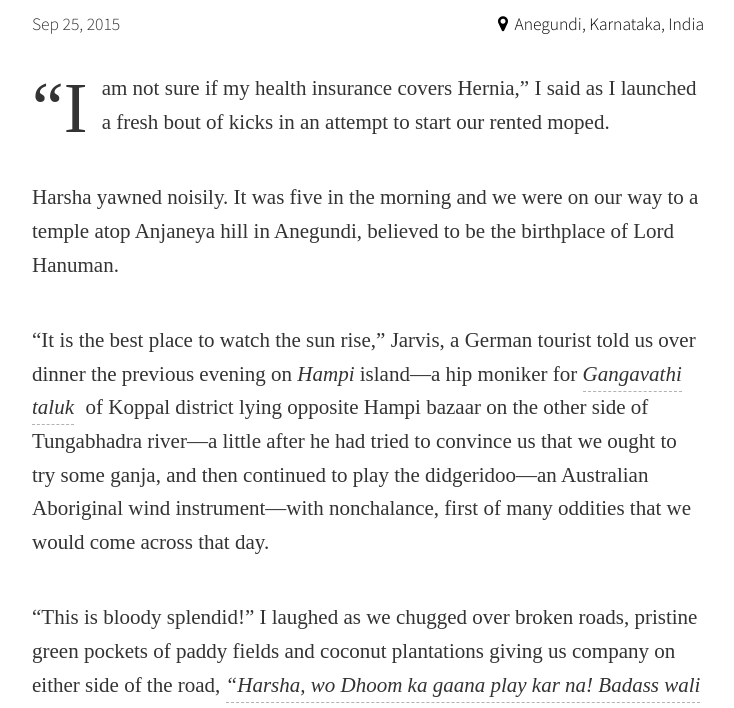
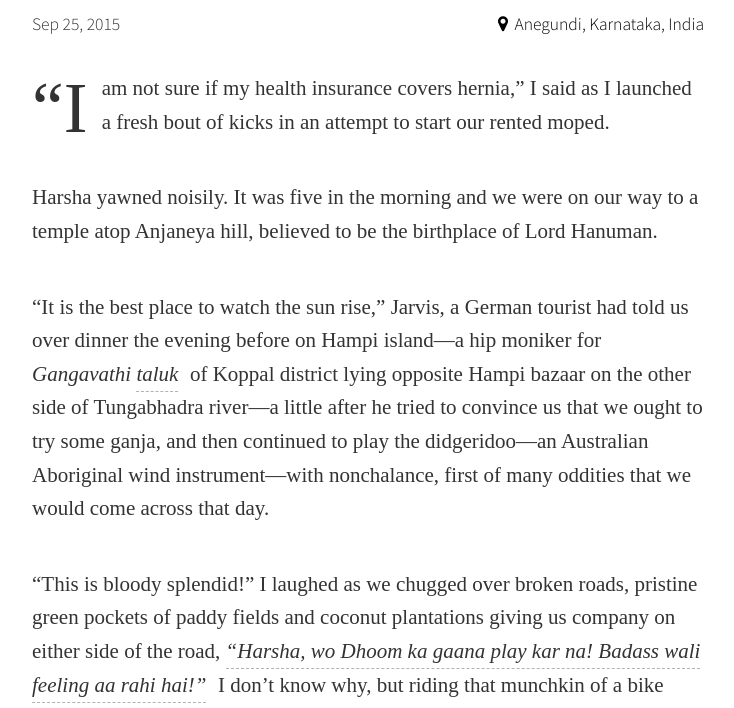
Before and after one commit to harshac/darbadar, a Jekyll site: the page built from _posts/2015-09-25-anegundi.md, in a window 1280 px wide and 900 px high, scrolled down 190 px, cut to the strip 192-900 px from the top of the window. Shown: the whole strip, without its empty margins (272-1006 px from the left). Built offline with Jekyll 4.4.1, drawn with Linux system fonts in a browser that asks for light colours; nearby versions of some CDN libraries; some web fonts are replaced; comment, search, counter and statistics services are not loaded; some of the changed text lies outside the part shown.

Commit message:
Blog 3 - Anegundi - Minor edits, fixing album id

```diff
--- a/_posts/2015-09-25-anegundi.md
+++ b/_posts/2015-09-25-anegundi.md
@@ -8,16 +8,15 @@
 categories: post
 tags: Travel Hampi Anegundi Karnataka India Ramayana TretaYug
 socialMedia: Follow the Ramayana Trail in Anegundi
-albumId: 72157656641687620
+albumId: 72157656641687613
 published: true
 ---
 
+“I am not sure if my health insurance covers hernia,” I said as I launched a fresh bout of kicks in an attempt to start our rented moped.
 
-“I am not sure if my health insurance covers Hernia,” I said as I launched a fresh bout of kicks in an attempt to start our rented moped.
+Harsha yawned noisily. It was five in the morning and we were on our way to a temple atop Anjaneya hill, believed to be the birthplace of Lord Hanuman.
 
-Harsha yawned noisily. It was five in the morning and we were on our way to a temple atop Anjaneya hill in Anegundi, believed to be the birthplace of Lord Hanuman.
-
-“It is the best place to watch the sun rise,” Jarvis, a German tourist told us over dinner the previous evening on _Hampi_ island—a hip moniker for _Gangavathi taluk_{:title="A sub-district in Indian context"} of Koppal district lying opposite Hampi bazaar on the other side of Tungabhadra river—a little after he had tried to convince us that we ought to try some ganja, and then continued to play the didgeridoo—an Australian Aboriginal wind instrument—with nonchalance, first of many oddities that we would come across that day.
+“It is the best place to watch the sun rise,” Jarvis, a German tourist had told us over dinner the evening before on Hampi island—a hip moniker for _Gangavathi_ _taluk_{:title="A sub-district in Indian context"} of Koppal district lying opposite Hampi bazaar on the other side of Tungabhadra river—a little after he tried to convince us that we ought to try some ganja, and then continued to play the didgeridoo—an Australian Aboriginal wind instrument—with nonchalance, first of many oddities that we would come across that day.
 
 “This is bloody splendid!” I laughed as we chugged over broken roads, pristine green pockets of paddy fields and coconut plantations giving us company on either side of the road, _“Harsha, wo Dhoom ka gaana play kar na! Badass wali feeling aa rahi hai!”_{:title="Harsha, can you play that song from Dhoom? I feel like a badass."} I don't know why, but riding that munchkin of a bike with its sputtering 50 cc engine gave me a high like no other.
 
@@ -33,7 +32,7 @@
 
 A serpentine white trail cut through a hill, the Hanuman temple decked in white perched cozily on top of it. We were keeping our date with divinity after all.
 
-“This place Kishkindha state of Vali(sic). Over 33 crore Gods and Goddesses have existed in the Kishkindha region in the mortal form of monkeys,” Harsha read the writing on the wall while standing next to the beginning of the steps 578 of them that would take us to the temple. A troop of monkeys, hidden somewhere in the trees on the hill chattered noisily, as if to confirm what Harsha had just read.
+“This place Kishkindha state of Vali(sic). Over 33 crore Gods and Goddesses have existed in the Kishkindha region in the mortal form of monkeys,” Harsha read the writing on the wall while standing next to the beginning of the steps—578 of them—that would take us to the temple. A troop of monkeys, hidden somewhere in the trees on the hill chattered noisily, as if to confirm what Harsha had just read.
 
 We were in Anegundi, which is believed to be the monkey kingdom of Kishkindha—ruled by Vali—in the epic Ramayana. Vali was killed by Lord Rama after Sugriva, his brother, sought Lord Rama's help to do the same in return for helping him find his wife Sita who was kidnapped by Ravana.
 
```
